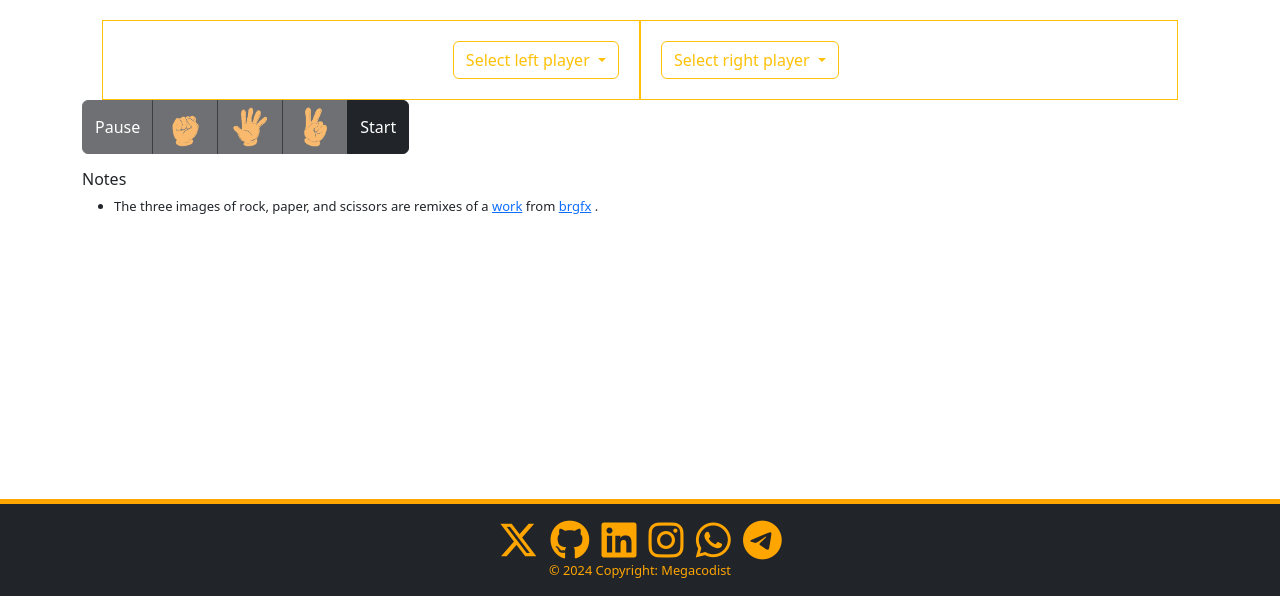
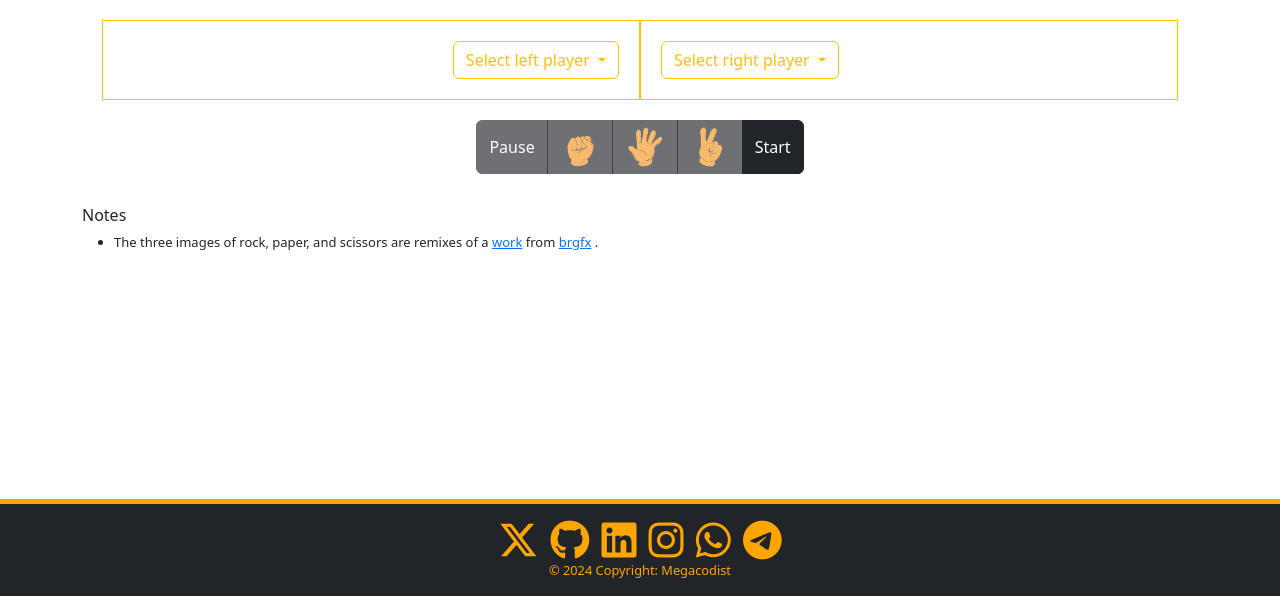
Before and after one commit to megacodist/megacodist.com, a Django app: page /challenges/rps in a window 1280 px wide. Shown: the part 204-800 px from the top of the page. Run offline with Django 5.2, Linux system fonts and the light colour scheme.

Commit message:
v2 - Developing

```diff
--- a/templates/rps.j2
+++ b/templates/rps.j2
@@ -17,10 +17,10 @@
   {{ super() }}
   div.game-info {
     margin: 20px;
+    display: flex;
   }
   div.player-info {
-    width: 50%;
-    float: left;
+    flex: 1;
     padding: 20px;
     border: 2px solid red;
   }
@@ -35,20 +35,13 @@
     width: auto; /* You can set a specific width if required */
   }
   #operations {
-    margin-top: 1rem;
-    margin-bottom: 1rem;
-    margin-left: auto;
-    margin-right: auto;
+    display: grid;
+    place-items: center;
+    margin-bottom: 2rem;
   }
 {% endblock style %}
 
 <style>
-  #operations {
-    margin-top: 1rem;
-    margin-bottom: 1rem;
-    margin-left: auto;
-    margin-right: auto;
-  }
 </style>
 
 {% block main %}
@@ -84,8 +77,6 @@
       </div>
     </div>
   </div>
-
-  <div></div>
 
   <!-- Operations -->
   <div id="operations">
```
